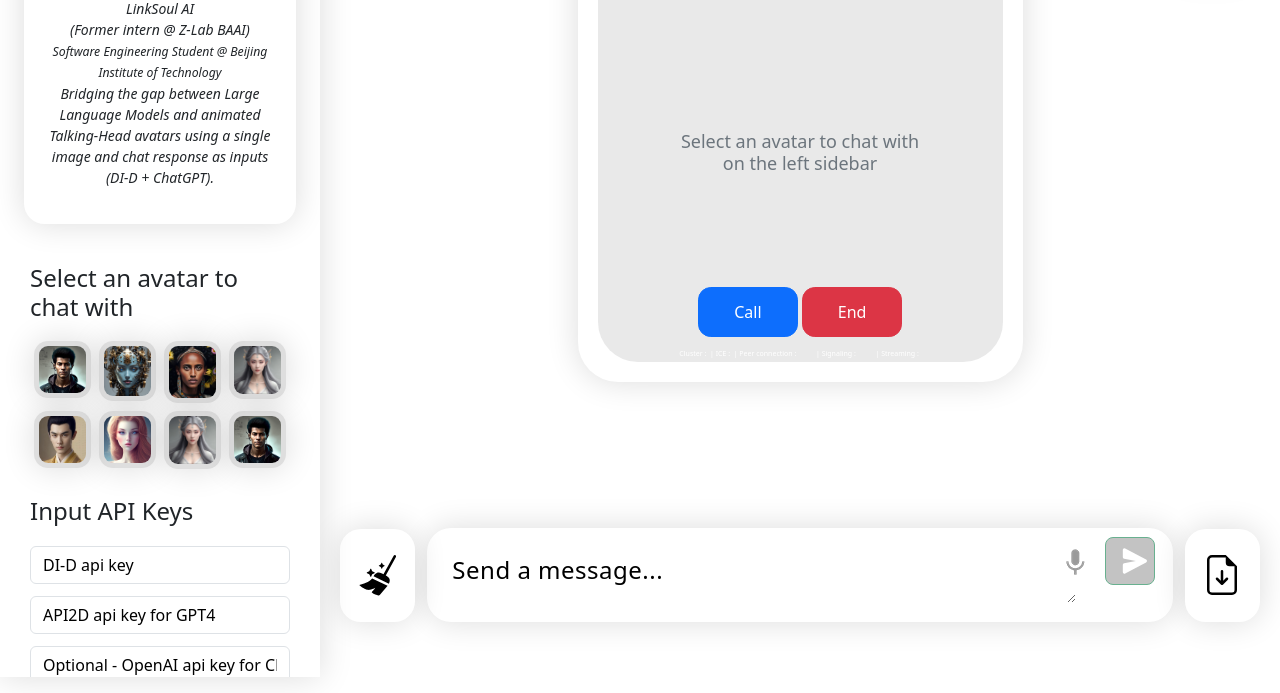
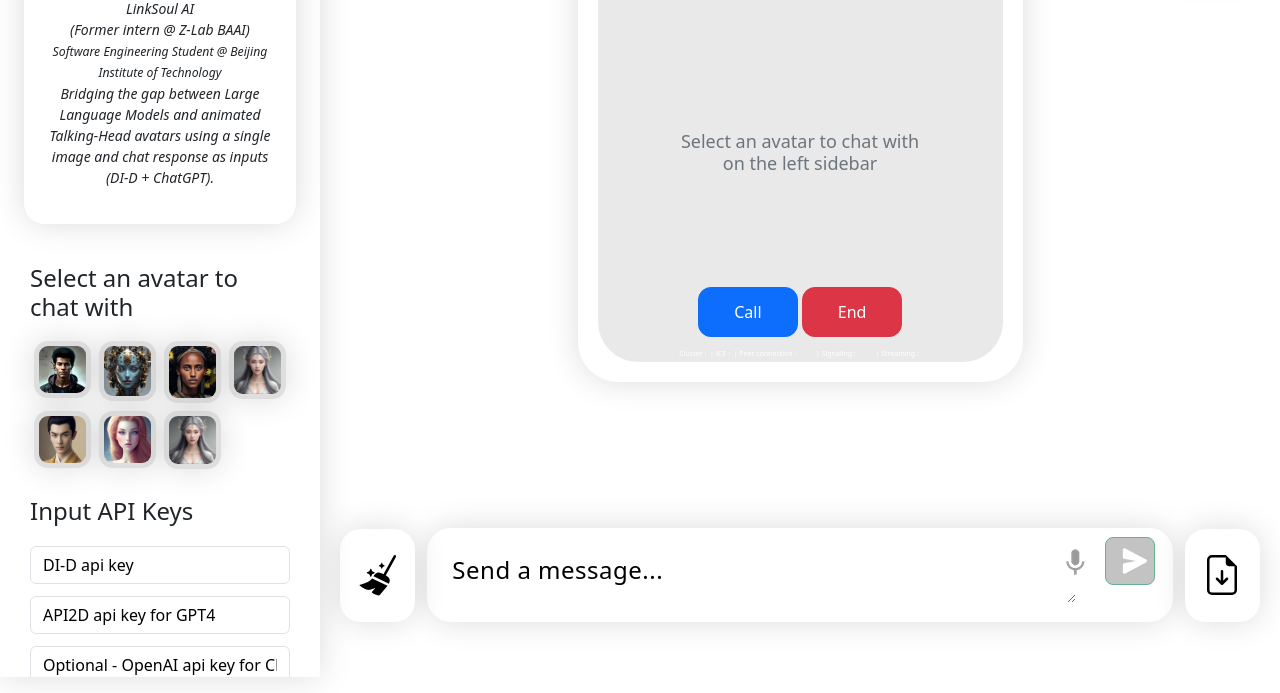
Before and after one commit to Jaykef/AvaChat, a website with bundled scripts: page index.html in a window 1280 px wide. Shown: the part 123-816 px from the top of the page. Built offline with nearby package versions, Linux system fonts and the light colour scheme.

Commit message:
Update index.html

```diff
--- a/index.html
+++ b/index.html
@@ -39,7 +39,7 @@
                 <img src="app/images/amira.png" alt="Amira" class="img-fluid avatar-img" data-src="app/images/amira.png">
               </div>
               <div class="col-md-3 p-1">
-                <img src="app/images/aquilla.png" alt="Aquilla" class="img-fluid avatar-img" data-src="app/images/jaward.png">
+                <img src="app/images/aquilla.png" alt="Aquilla" class="img-fluid avatar-img" data-src="app/images/aquilla.png">
               </div>
             </div>
             <div class="d-flex mb-4">
@@ -52,9 +52,9 @@
               <div class="col-md-3 p-1">
                 <img src="app/images/aquilla.png" alt="Aquilla" class="img-fluid avatar-img" data-src="app/images/aquilla.png">
               </div>
-              <div class="col-md-3 p-1">
+<!--               <div class="col-md-3 p-1">
                 <img src="app/images/jaward.png" alt="Jaward" class="img-fluid avatar-img" data-src="app/images/jaward.png">
-              </div>
+              </div> -->
             </div>
 
             <h4 class="mb-2">Input API Keys</h4>
```
